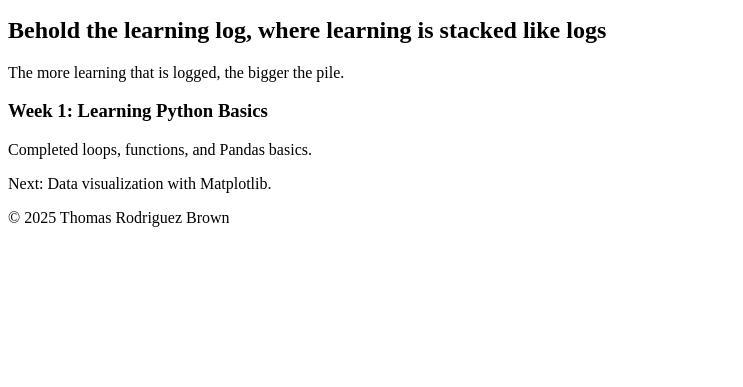
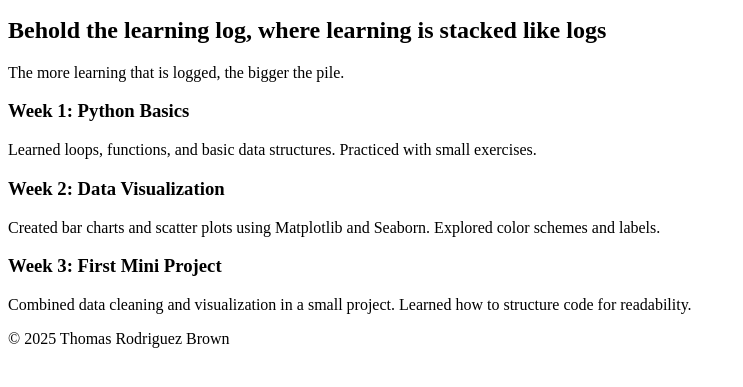
Before and after one commit to tjrb1210-hub/thomasrb.github.io, a plain HTML site: page learning-log.html in a window 1280 px wide. Shown: the part 101-488 px from the top of the page, without its empty margins (0-743 px from the left). Drawn offline with Linux system fonts and the light colour scheme; files that its build step writes are made by us from their sources.

Commit message:
add article placeholders in learning log

```diff
--- a/learning-log.html
+++ b/learning-log.html
@@ -18,11 +18,21 @@
     <main>
         <h2>Behold the learning log, where learning is stacked like logs</h2>
         <p>The more learning that is logged, the bigger the pile.</p>
+
         <article>
-            <h3>Week 1: Learning Python Basics</h3>
-            <p>Completed loops, functions, and Pandas basics.</p>
-            <p>Next: Data visualization with Matplotlib.</p>
-        </article>
+        <h3>Week 1: Python Basics</h3>
+        <p>Learned loops, functions, and basic data structures. Practiced with small exercises.</p>
+    </article>
+
+    <article>
+        <h3>Week 2: Data Visualization</h3>
+        <p>Created bar charts and scatter plots using Matplotlib and Seaborn. Explored color schemes and labels.</p>
+    </article>
+
+    <article>
+        <h3>Week 3: First Mini Project</h3>
+        <p>Combined data cleaning and visualization in a small project. Learned how to structure code for readability.</p>
+    </article>
 
     </main>
     <footer>
```
